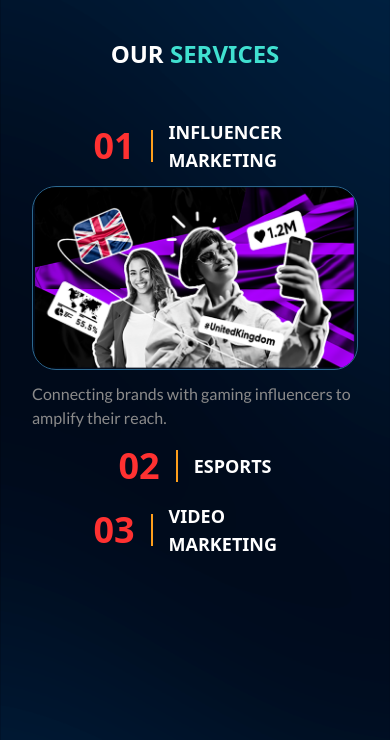
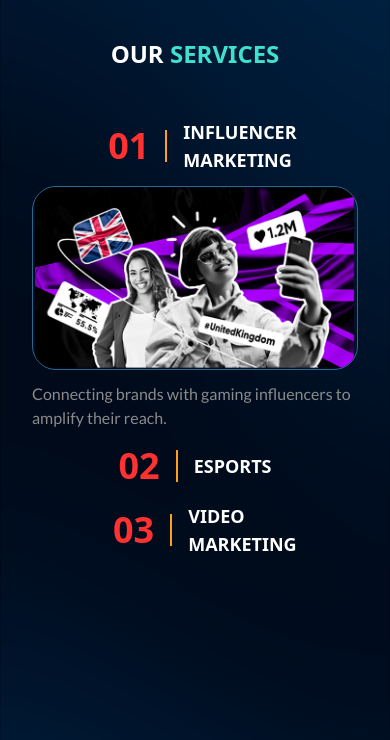
Before and after one commit to dhatGuy/hanzu-website, an Astro site: page / in a window 390 px wide. Shown: the part 104-844 px from the top of the page. Built offline with nearby package versions, Linux system fonts and the light colour scheme; Astro itself is replaced by a stand-in of ours; some packages are replaced by stand-ins of ours.

Commit message:
Refactor service section styles for improved layout and alignment

```diff
--- a/src/components/react/service-section.tsx
+++ b/src/components/react/service-section.tsx
@@ -35,7 +35,7 @@ const ServicesSection = ({ items }) => {
                       "flex md:flex-col items-center md:items-start gap-4 md:gap-0 mx-auto md:mx-0 hover:scale-105 transition-all duration-300"
                     )}
                   >
-                    <span className="text-[#FF3131] text-4xl font-bold font-euro">
+                    <span className="text-[#FF3131] text-4xl font-bold font-euro flex-1 text-right">
                       {service.number}
                     </span>
 
@@ -47,7 +47,7 @@ const ServicesSection = ({ items }) => {
 
                     <h3
                       className={cn(
-                        "text-white text-lg md:text-xl font-bold max-w-32 sm:max-w-full font-euro",
+                        "text-white text-lg md:text-xl font-bold max-w-32 sm:max-w-full font-euro flex-1",
                         ""
                       )}
                     >
```
